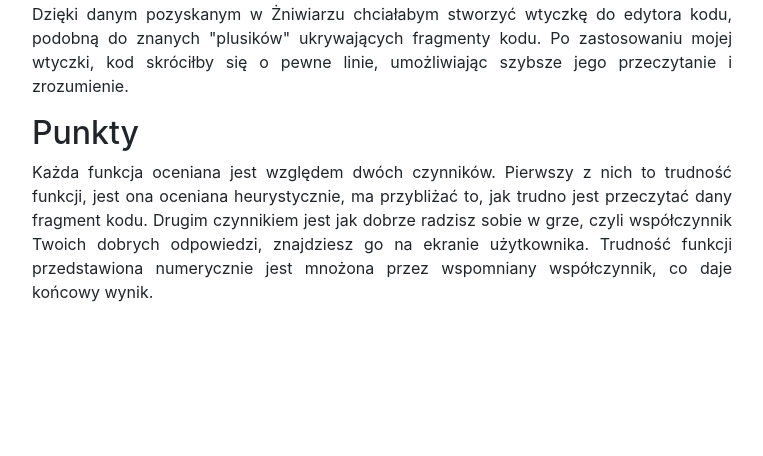
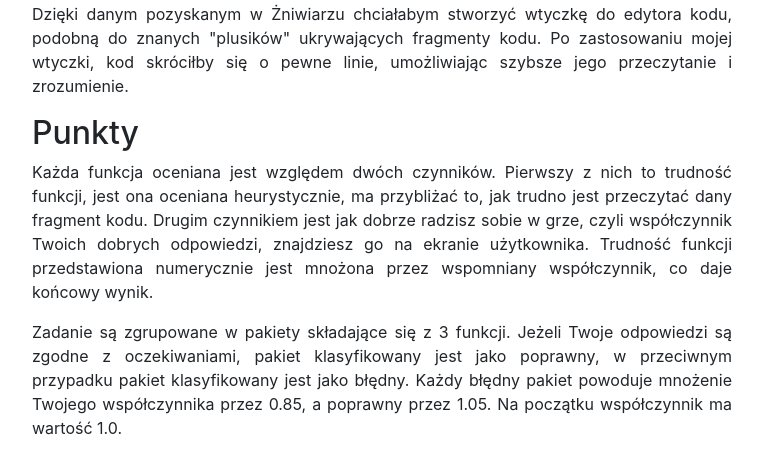
Before and after one commit to jwiszowata/code_reaper, a Django app: page /code_reaper/about/ in a window 1280 px wide. Shown: the part 375-831 px from the top of the page, without its empty margins (258-1021 px from the left). Before the commit the page ends 677 px from the top, so only its background shows below. Run offline with Django 3.2, Linux system fonts and the light colour scheme; some libraries are stand-ins or nearby versions.

Commit message:
About page - points section extension

```diff
--- a/code_reaper/templates/code_reaper/about.html
+++ b/code_reaper/templates/code_reaper/about.html
@@ -13,7 +13,8 @@
       <h2>Cel</h2>
       <p>Dzięki danym pozyskanym w Żniwiarzu chciałabym stworzyć wtyczkę do edytora kodu, podobną do znanych "plusików" ukrywających fragmenty kodu. Po zastosowaniu mojej wtyczki, kod skróciłby się o pewne linie, umożliwiając szybsze jego przeczytanie i zrozumienie.</p>
       <h2>Punkty</h2>
-      Każda funkcja oceniana jest względem dwóch czynników. Pierwszy z nich to trudność funkcji, jest ona oceniana heurystycznie, ma przybliżać to, jak trudno jest przeczytać dany fragment kodu. Drugim czynnikiem jest jak dobrze radzisz sobie w grze, czyli współczynnik Twoich dobrych odpowiedzi, znajdziesz go na ekranie użytkownika. Trudność funkcji przedstawiona numerycznie jest mnożona przez wspomniany współczynnik, co daje końcowy wynik.
+      <p>Każda funkcja oceniana jest względem dwóch czynników. Pierwszy z nich to trudność funkcji, jest ona oceniana heurystycznie, ma przybliżać to, jak trudno jest przeczytać dany fragment kodu. Drugim czynnikiem jest jak dobrze radzisz sobie w grze, czyli współczynnik Twoich dobrych odpowiedzi, znajdziesz go na ekranie użytkownika. Trudność funkcji przedstawiona numerycznie jest mnożona przez wspomniany współczynnik, co daje końcowy wynik.</p>
+      <p>Zadanie są zgrupowane w pakiety składające się z 3 funkcji. Jeżeli Twoje odpowiedzi są zgodne z oczekiwaniami, pakiet klasyfikowany jest jako poprawny, w przeciwnym przypadku pakiet klasyfikowany jest jako błędny. Każdy błędny pakiet powoduje mnożenie Twojego współczynnika przez 0.85, a poprawny przez 1.05. Na początku współczynnik ma wartość 1.0.</p>
     </div>
 {% endblock %}
 
--- a/code_reaper/templates/code_reaper/user.html
+++ b/code_reaper/templates/code_reaper/user.html
@@ -96,11 +96,11 @@
 											</div>
 										</div>
 										<div class="row">
-											<div class="line rank" data-toggle="tooltip" data-placement="bottom" title="Zadanie są zgrupowane w 3-elementowe pakiety. Jeżeli Twoje odpowiedzi są zgodne z oczekiwaniami, pakiet klasyfikowany jest jako poprawny.">
+											<div class="line rank" data-toggle="tooltip" data-placement="bottom" title="Zadanie są zgrupowane w pakiety składające się z 3 funkcji. Jeżeli Twoje odpowiedzi są zgodne z oczekiwaniami, pakiet klasyfikowany jest jako poprawny.">
 												<div class="number">{{statistics.package_pos}}</div>
 												<div>Pakiety poprawne</div>
 											</div>
-											<div class="line rank" data-toggle="tooltip" data-placement="bottom" title="Zadanie są zgrupowane w 3-elementowe pakiety. Jeżeli Twoje odpowiedzi są niezgodne z oczekiwaniami, pakiet klasyfikowany jest jako błędny.">
+											<div class="line rank" data-toggle="tooltip" data-placement="bottom" title="Zadanie są zgrupowane w pakiety składające się z 3 funkcji. Jeżeli Twoje odpowiedzi są niezgodne z oczekiwaniami, pakiet klasyfikowany jest jako błędny.">
 												<div class="number">{{statistics.package_neg}}</div>
 												<div>Pakiety</br>błędne</div>
 											</div>
```
